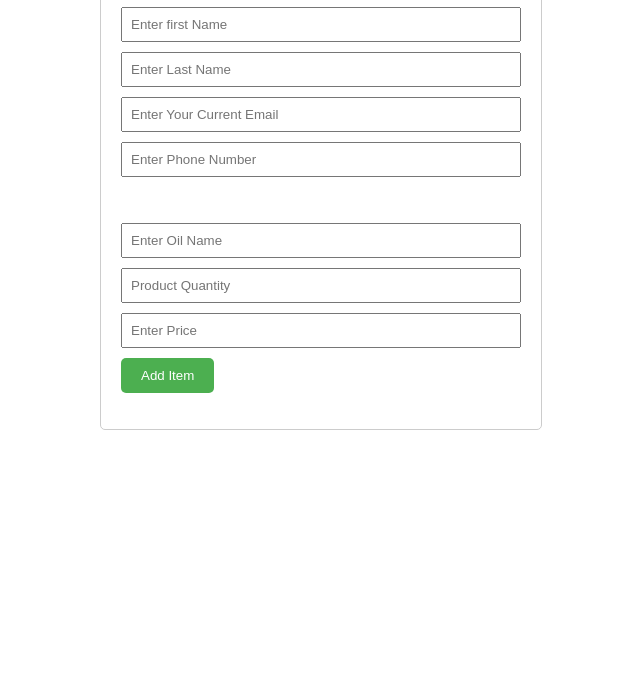
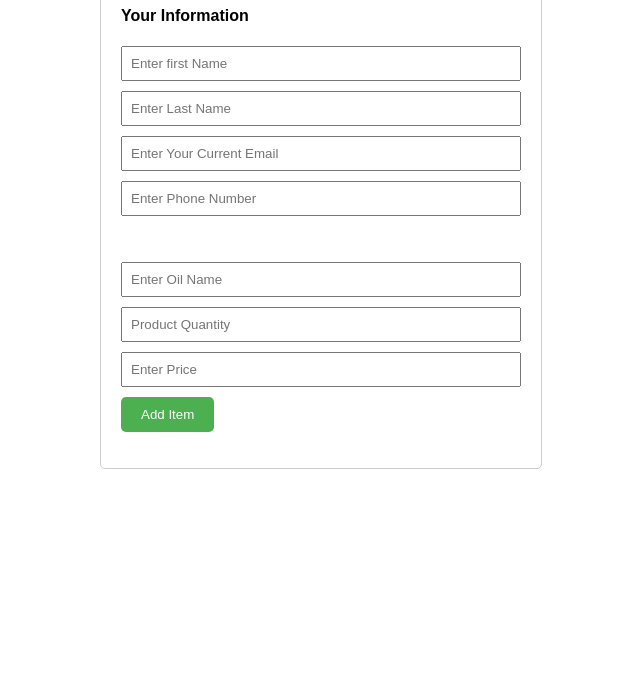
Before and after one commit to AsadJaseem/curd-operation, a plain HTML site: page index.html in a window 1280 px wide. Shown: the part 102-800 px from the top of the page, without its empty margins (319-959 px from the left). Drawn offline with Linux system fonts and the light colour scheme.

Commit message:
Update index.html

```diff
--- a/index.html
+++ b/index.html
@@ -9,7 +9,7 @@
 <body>
     <div class="container">
         <h1>COOKING OIL</h1>
-
+    <h4>Your Information</h4>
           <form id="crudForm">
         <input type="text" id="First Name" placeholder="Enter first Name" required>
 <br>
```
